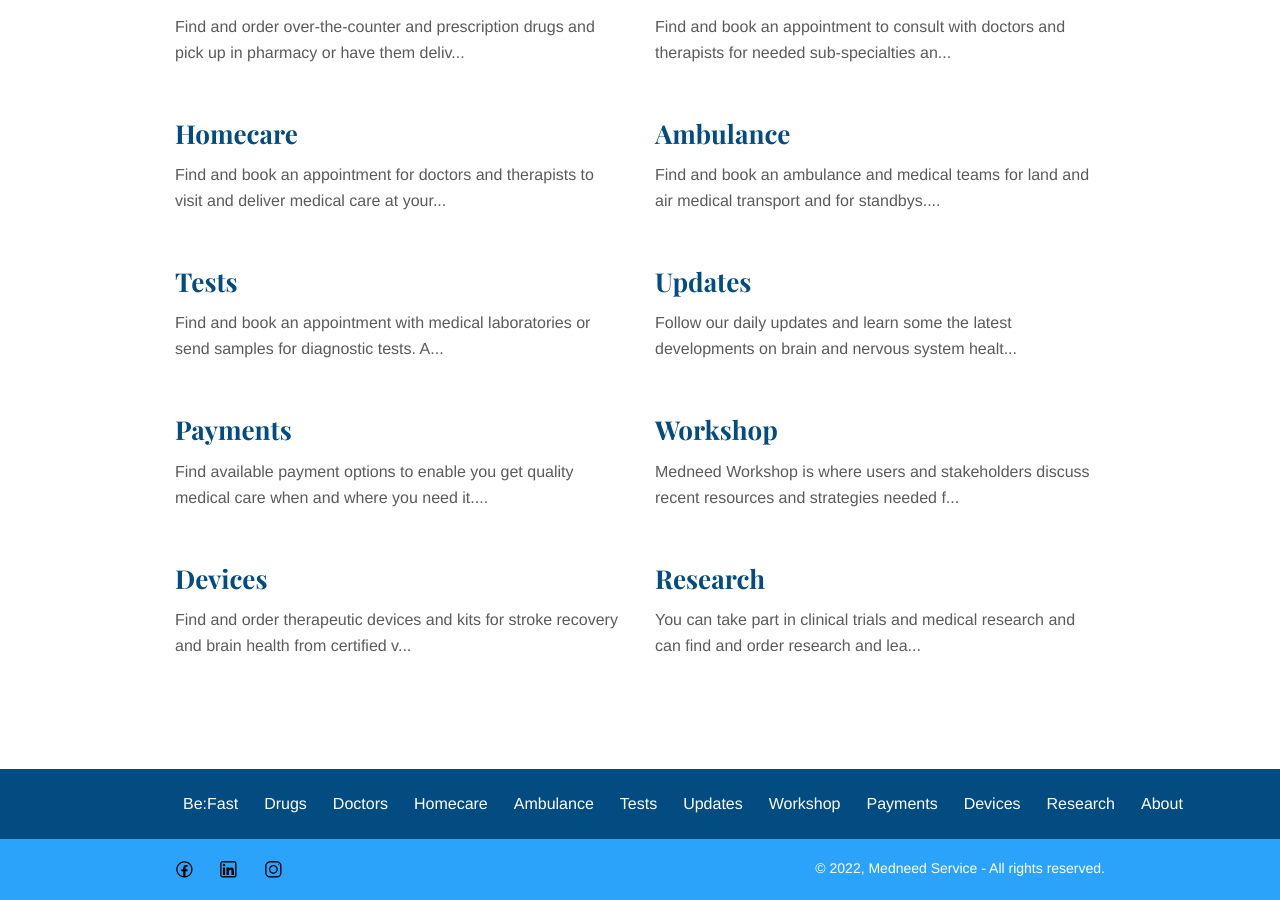
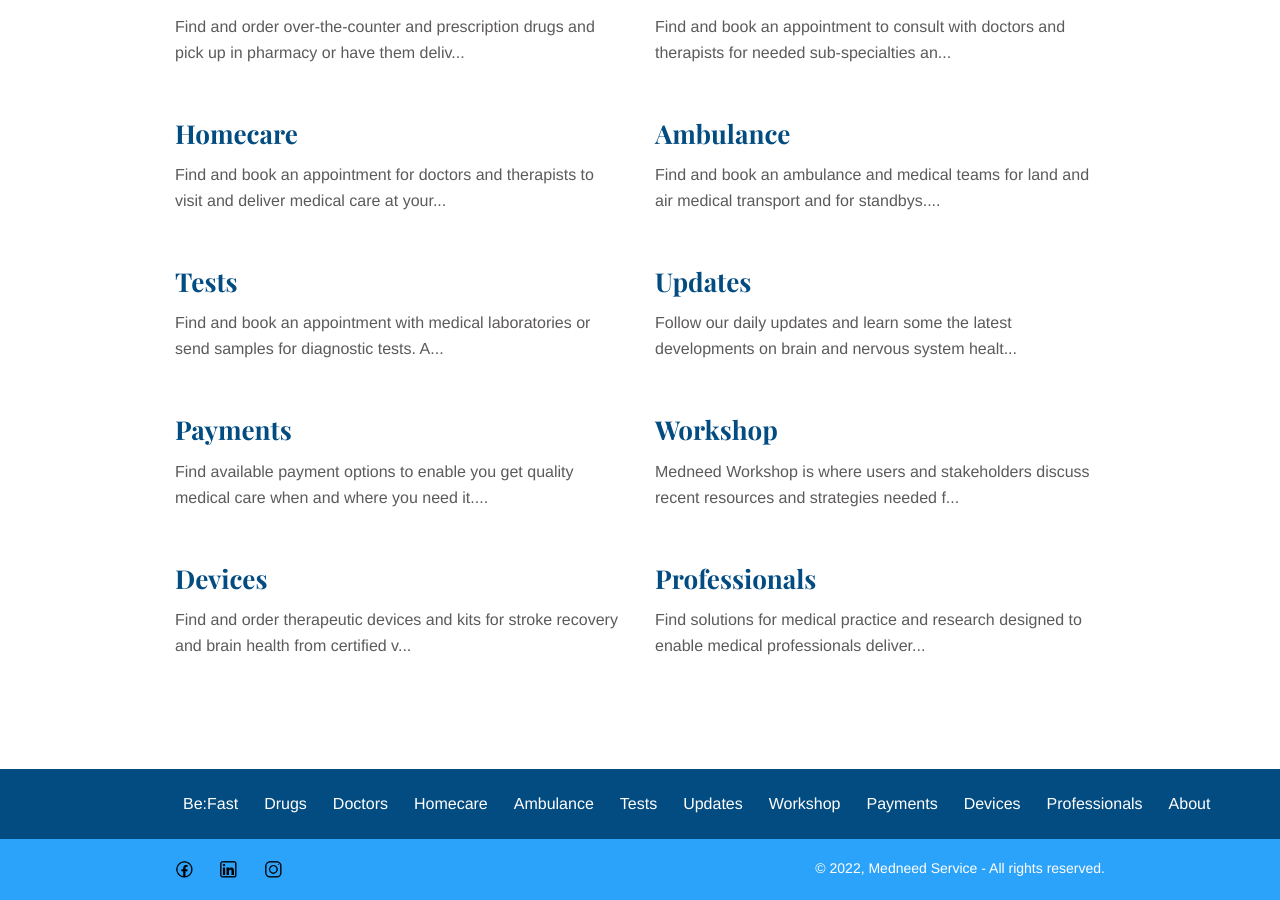
Before and after one commit to Iraneus/betamedneed, a Jekyll site: the page built from services.md, in a window 1280 px wide and 900 px high, scrolled down 641 px. Built offline with Jekyll 4.4.1, drawn with Linux system fonts in a browser that asks for light colours.

Commit message:
professionals added

```diff
--- a/_data/menus.yml
+++ b/_data/menus.yml
@@ -61,8 +61,8 @@
   - name: "Devices"
     url: "/services/devices/"
     weight: 10
-  - name: "Research"
-    url: "/services/research/"
+  - name: "Professionals"
+    url: "/services/professionals/"
     weight: 11
   - name: "About"
     url: "/about/"
--- /dev/null
+++ b/_services/professionals.md
@@ -0,0 +1,18 @@
+---
+title: "Professionals"
+date: 2018-11-28T15:14:50+20:00
+featured: true
+weight: 10
+layout: service
+---
+
+Find solutions for **medical practice and research** designed to enable medical professionals deliver improved care to more patients.
+
+![Research Tools](/images/illustrations/research.jpg)
+
+
+From equipment and learning tools to participation in clinical trials and research, we are bringing together resources from around the world and making them more accessible for improved care in local communities.
+
+If you are a medical professional or a representative of a medical care provider, you can reach out to us to learn more about available solutions from our partners and how they can help you deliver improved care to your patients.
+
+Also join on the <a href="/services/workshop">Medneed Workshop</a>, where we share some of these resources.
--- a/_services/research.md
+++ /dev/null
@@ -1,15 +0,0 @@
----
-title: "Research"
-date: 2018-11-28T15:14:50+20:00
-featured: true
-weight: 10
-layout: service
----
-
-You can take part in **clinical trials and medical research** and can find and order **research and learning tools**.
-
-![Research Tools](/images/illustrations/research.jpg)
-
-Participating in clinical trials and medical research may take several steps depending on the nature of the study and the requirements.
-
-For research and learning tools, as soon as the order and payment method is confirmed if required, you can have what you need delivered within 45 minutes or at a suitable time.
```
Also changed, not shown: _services/workshop.md (+1 -1 lines).
